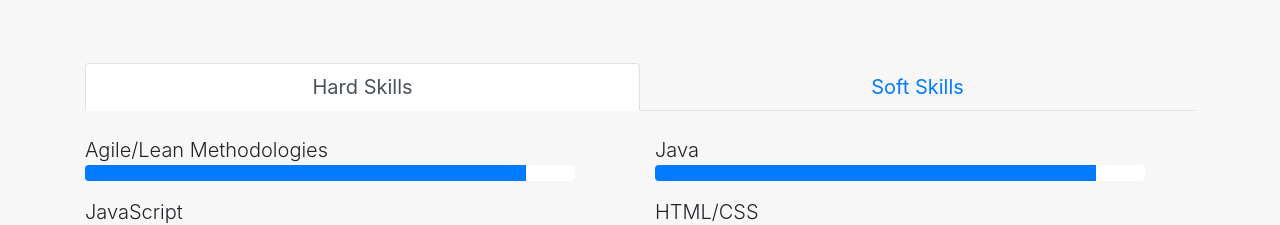
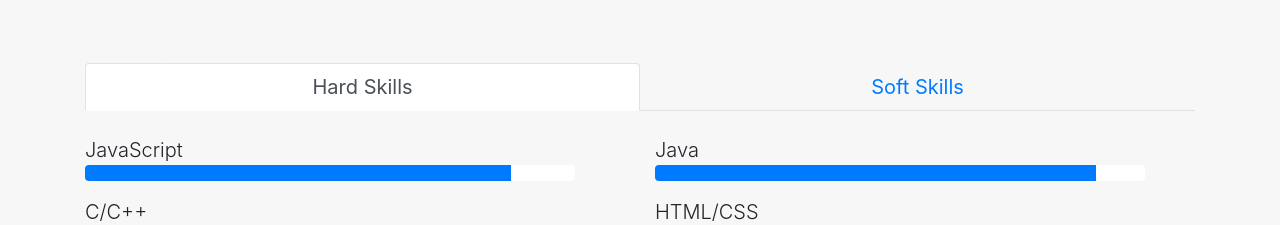
Before and after one commit to danialasaria/personal-website, a React (Create React App) app: page / in a window 1280 px wide. Shown: the part 2740-2965 px from the top of the page. Built offline with nearby package versions, Linux system fonts and the light colour scheme; no server answers.

Commit message:
skill update

```diff
--- a/src/components/home/Skills.jsx
+++ b/src/components/home/Skills.jsx
@@ -22,9 +22,9 @@ return (
                 <div className="row">
                 <div className="col">
                 <br/>
-                  <p className="lead">Agile/Lean Methodologies
+                  {/*<p className="lead">Agile/Lean Methodologies
                   <ProgressBar now={90} style={{width:'490px', backgroundColor:'white'}}/>
-                  </p>
+                  </p> */}
                   <p className="lead">JavaScript
                   <ProgressBar now={87} style={{width:'490px', backgroundColor:'white'}}/>
                   </p>
```
